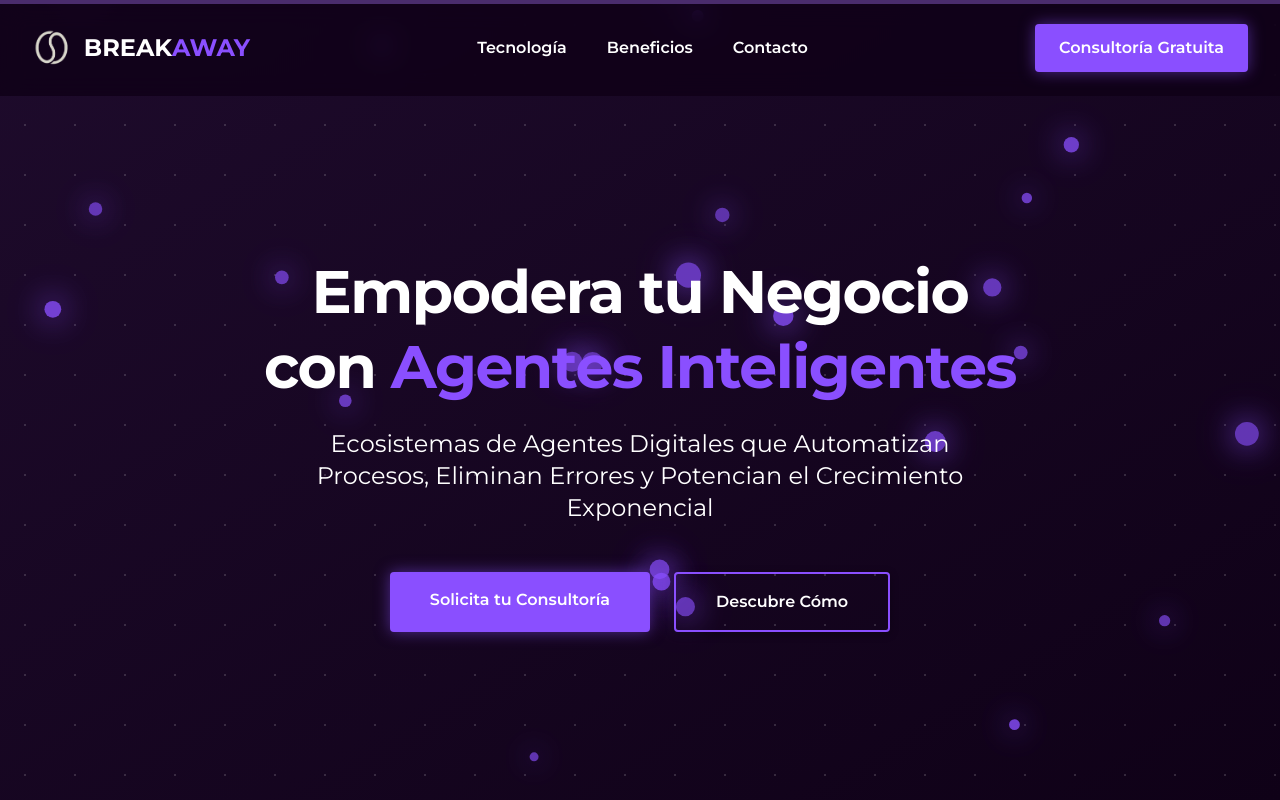
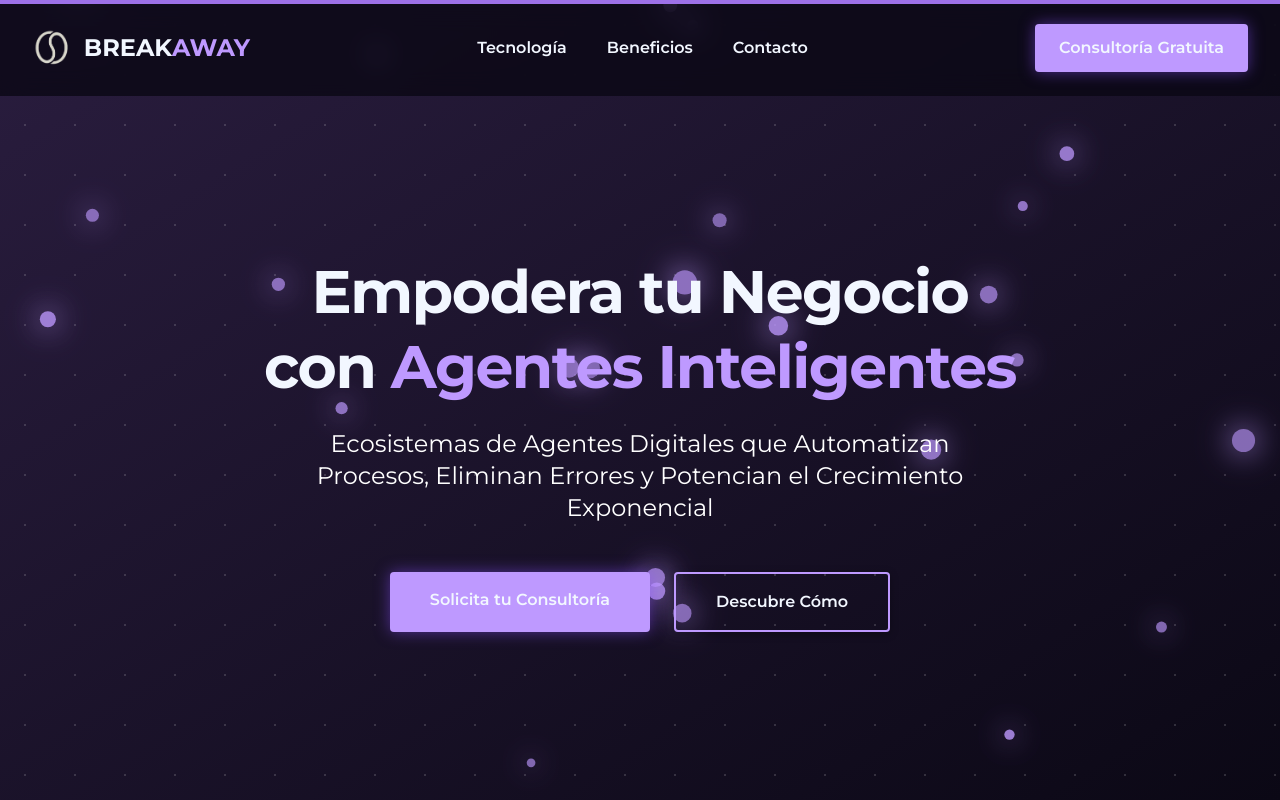
Before and after one commit to breakaway-ai/LandingBreakaway, a React (Vite) app: page / in a window 1280 px wide. Shown: the top 800 px of the page. Built offline with nearby package versions, Linux system fonts and the light colour scheme.

Commit message:
paleta 2

```diff
--- a/src/components/About.tsx
+++ b/src/components/About.tsx
@@ -151,16 +151,16 @@ const FeatureContent = styled.div`
 const FeatureTitle = styled.h4`
   font-size: 1.25rem;
   margin-bottom: 0.5rem;
-  color: var(--color-cream);
+  color: #2A1D3F;
   font-weight: 700;
-  text-shadow: 0 0 8px rgba(0, 0, 0, 0.5);
+  text-shadow: none;
 `;
 
 const FeatureDescription = styled.p`
-  color: var(--color-cream);
-  opacity: 0.85;
+  color: #1A0F2E;
+  opacity: 0.8;
   line-height: 1.6;
-  text-shadow: 0 0 8px rgba(0, 0, 0, 0.5);
+  text-shadow: none;
 `;
 
 const AboutVisual = styled(motion.div)`
@@ -355,7 +355,7 @@ const ServiceIcon = styled.div`
 `;
 
 const ServiceText = styled.span`
-  color: var(--color-cream);
+  color: #2A1D3F;
   font-weight: 600;
   font-size: 1.1rem;
 `;
--- a/src/components/Benefits.tsx
+++ b/src/components/Benefits.tsx
@@ -128,7 +128,7 @@ const BenefitIcon = styled(motion.div)`
 const BenefitTitle = styled(motion.h3)`
   font-size: 1.5rem;
   margin: 1.5rem 0 1rem;
-  color: #FFFFFF !important;
+  color: #2A1D3F !important;
   letter-spacing: -0.02em;
   position: relative;
   z-index: 1;
@@ -137,12 +137,12 @@ const BenefitTitle = styled(motion.h3)`
 `;
 
 const BenefitDescription = styled(motion.p)`
-  color: var(--color-cream);
+  color: #1A0F2E;
   line-height: 1.7;
-  opacity: 0.9;
+  opacity: 0.8;
   position: relative;
   z-index: 1;
-  text-shadow: var(--text-shadow-sm);
+  text-shadow: none;
   text-align: center;
 `;
 
--- a/src/components/ContactForm.tsx
+++ b/src/components/ContactForm.tsx
@@ -4,7 +4,7 @@ import { motion } from 'framer-motion';
 
 const ContactSection = styled.section`
   padding: 6rem 0;
-  background-color: var(--color-section-alt);
+  background-color: var(--color-card-bg);
   position: relative;
   overflow: hidden;
 
@@ -15,7 +15,7 @@ const ContactSection = styled.section`
     left: 0;
     width: 100%;
     height: 100%;
-    background: radial-gradient(circle at 20% 30%, rgba(87, 108, 168, 0.15) 0%, transparent 70%);
+    background: radial-gradient(circle at 20% 30%, rgba(157, 113, 232, 0.1) 0%, transparent 70%);
     z-index: 0;
   }
 `;
@@ -39,7 +39,7 @@ const ContactHeader = styled.div`
 const ContactTitle = styled(motion.h2)`
   font-size: 2.5rem;
   margin-bottom: 2rem;
-  color: #FFFFFF !important;
+  color: #2A1D3F !important;
   font-weight: 800;
   letter-spacing: -0.02em;
   text-shadow: none !important;
@@ -56,15 +56,15 @@ const ContactTitle = styled(motion.h2)`
     height: 4px;
     background: linear-gradient(90deg, var(--color-blue), var(--color-blue-light));
     border-radius: 2px;
-    box-shadow: 0 0 10px rgba(87, 108, 168, 0.6);
+    box-shadow: 0 0 10px rgba(157, 113, 232, 0.6);
   }
 `;
 
 
 const ContactSubtitle = styled(motion.p)`
   font-size: 1.25rem;
-  color: var(--color-cream);
-  opacity: 0.9;
+  color: #2A1D3F;
+  opacity: 0.8;
   line-height: 1.6;
   margin-top: 2rem;
 `;
@@ -82,11 +82,11 @@ const ContactContent = styled.div`
 
 const FormContainer = styled(motion.div)`
   grid-column: 2 / 12;
-  background: linear-gradient(145deg, var(--color-card-bg), rgba(39, 70, 144, 0.1));
+  background: linear-gradient(145deg, var(--color-blue-dark), var(--color-background));
   padding: 3.5rem;
   border-radius: 16px;
   box-shadow: var(--shadow-xl);
-  border: 1px solid rgba(87, 108, 168, 0.2);
+  border: 1px solid rgba(190, 153, 255, 0.3);
   position: relative;
   overflow: hidden;
 
@@ -147,7 +147,7 @@ const FormGroup = styled.div`
     display: block;
     margin-bottom: 0.8rem;
     font-weight: 600;
-    color: var(--color-blue-light);
+    color: var(--color-cream);
     font-size: 1.05rem;
     letter-spacing: 0.02em;
   }
@@ -160,30 +160,30 @@ const FullWidthFormGroup = styled(FormGroup)`
 const FormInput = styled(motion.input)`
   width: 100%;
   padding: 1.2rem 1.5rem;
-  border: 2px solid rgba(87, 108, 168, 0.3);
+  border: 2px solid rgba(190, 153, 255, 0.3);
   border-radius: 10px;
-  background-color: rgba(245, 243, 245, 0.05);
+  background-color: rgba(0, 0, 0, 0.2);
   color: var(--color-cream);
   font-size: 1rem;
   transition: all 0.3s ease;
 
   &:focus {
-    border-color: var(--color-blue);
-    box-shadow: 0 0 0 4px rgba(39, 70, 144, 0.2), 0 0 15px rgba(87, 108, 168, 0.3);
+    border-color: var(--color-blue-light);
+    box-shadow: 0 0 0 4px rgba(190, 153, 255, 0.2), 0 0 15px rgba(190, 153, 255, 0.3);
     outline: none;
   }
 
   &::placeholder {
-    color: rgba(245, 243, 245, 0.3);
+    color: rgba(242, 247, 255, 0.5);
   }
 `;
 
 const FormTextarea = styled(motion.textarea)`
   width: 100%;
   padding: 1.2rem 1.5rem;
-  border: 2px solid rgba(87, 108, 168, 0.3);
+  border: 2px solid rgba(190, 153, 255, 0.3);
   border-radius: 10px;
-  background-color: rgba(245, 243, 245, 0.05);
+  background-color: rgba(0, 0, 0, 0.2);
   color: var(--color-cream);
   font-size: 1rem;
   transition: all 0.3s ease;
@@ -191,13 +191,13 @@ const FormTextarea = styled(motion.textarea)`
   resize: vertical;
 
   &:focus {
-    border-color: var(--color-blue);
-    box-shadow: 0 0 0 4px rgba(39, 70, 144, 0.2), 0 0 15px rgba(87, 108, 168, 0.3);
+    border-color: var(--color-blue-light);
+    box-shadow: 0 0 0 4px rgba(190, 153, 255, 0.2), 0 0 15px rgba(190, 153, 255, 0.3);
     outline: none;
   }
 
   &::placeholder {
-    color: rgba(245, 243, 245, 0.3);
+    color: rgba(242, 247, 255, 0.5);
   }
 `;
 
@@ -279,7 +279,7 @@ const FormInfo = styled.div`
   margin-top: 2rem;
   text-align: center;
   font-size: 0.9rem;
-  color: var(--color-gray);
+  color: var(--color-cream);
   opacity: 0.7;
 `;
 
@@ -323,9 +323,9 @@ const ContactIcon = styled(motion.div)`
 
 const ContactText = styled.div`
   font-weight: 600;
-  color: #FFFFFF;
+  color: #2A1D3F;
   font-size: 1.1rem;
-  text-shadow: var(--text-shadow-sm);
+  text-shadow: none;
 `;
 
 // Variantes de animación
--- a/src/components/Header.tsx
+++ b/src/components/Header.tsx
@@ -128,13 +128,13 @@ const Header: React.FC = () => {
               height: particle.size,
               left: `${particle.x}%`,
               top: `${particle.y}%`,
-              boxShadow: '0 0 25px #8A4FFF, 0 0 40px rgba(138, 79, 255, 0.6)'
+              boxShadow: '0 0 25px #be99ff, 0 0 40px rgba(190, 153, 255, 0.6)'
             }}
             animate={{
-              y: [0, -40, 0],
-              x: [0, 20, 0],
+              y: [0, -30, 0],
+              x: [0, 15, 0],
               opacity: [0.4, 0.8, 0.4],
-              scale: [1, 1.2, 1],
+              scale: [1, 1.15, 1],
             }}
             transition={{
               repeat: Infinity,
--- a/src/index.css
+++ b/src/index.css
@@ -5,6 +5,40 @@
 @tailwind utilities;
 
 @layer base {
+  :root {
+    /* Color Variables for Styled Components */
+    --color-background: #0B0815;
+    --color-blue-dark: #2A1D3F;
+    --color-blue: #9d71e8;
+    --color-blue-light: #be99ff;
+    --color-cream: #f2f7ff;
+    --color-cream-highlight: #b2c9ff;
+    --color-card-bg: #e6eeff;
+    --color-section-alt: #c9dcff;
+    --color-gray: #b2c9ff;
+    --color-text-secondary: #9d71e8;
+
+    /* Text colors for better contrast */
+    --color-text-on-light: #2A1D3F;
+    --color-text-dark: #1A0F2E;
+    --color-text-muted: #6B4C93;
+
+    /* Shadow Variables */
+    --shadow-sm: 0 2px 8px rgba(0, 0, 0, 0.3);
+    --shadow-md: 0 4px 15px rgba(0, 0, 0, 0.4), 0 0 10px rgba(190, 153, 255, 0.2);
+    --shadow-lg: 0 8px 25px rgba(0, 0, 0, 0.4), 0 0 20px rgba(190, 153, 255, 0.3);
+    --shadow-xl: 0 15px 35px rgba(0, 0, 0, 0.5), 0 0 30px rgba(190, 153, 255, 0.4);
+    --shadow-glow: 0 0 15px rgba(190, 153, 255, 0.5);
+    --shadow-glow-hover: 0 0 20px rgba(190, 153, 255, 0.8);
+
+    /* Text Shadow Variables */
+    --text-shadow-sm: 0 0 5px rgba(0, 0, 0, 0.3);
+    --text-shadow-md: 0 0 10px rgba(0, 0, 0, 0.5);
+    --text-shadow-lg: 0 0 15px rgba(0, 0, 0, 0.7);
+    --text-shadow-glow: 0 0 10px rgba(190, 153, 255, 0.6);
+    --text-shadow-highlight: 0 0 15px rgba(255, 255, 255, 0.5);
+  }
+
   html {
     scroll-behavior: smooth;
   }
--- a/tailwind.config.js
+++ b/tailwind.config.js
@@ -9,19 +9,19 @@ export default {
   theme: {
     extend: {
       colors: {
-        background: '#0F0117',
-        'blue-dark': '#1E0B2C',
-        blue: '#4A2C6D',
-        'blue-light': '#8A4FFF',
-        cream: '#FFFFFF',
-        'cream-highlight': '#FFFFFF',
-        text: '#FFFFFF',
-        'text-highlight': '#FFFFFF',
-        'card-bg': '#1E0B2C',
-        'section-alt': '#1E0B2C',
-        gray: '#9A9A9D',
-        'text-secondary': '#B68FFF',
-        border: 'rgba(138, 79, 255, 0.3)'
+        background: '#0B0815',
+        'blue-dark': '#2A1D3F',
+        blue: '#9d71e8',
+        'blue-light': '#be99ff',
+        cream: '#f2f7ff',
+        'cream-highlight': '#b2c9ff',
+        text: '#f2f7ff',
+        'text-highlight': '#9d71e8',
+        'card-bg': '#e6eeff',
+        'section-alt': '#c9dcff',
+        gray: '#b2c9ff',
+        'text-secondary': '#9d71e8',
+        border: 'rgba(190, 153, 255, 0.4)'
       },
       boxShadow: {
         'sm': '0 2px 8px rgba(0, 0, 0, 0.3)',
```
